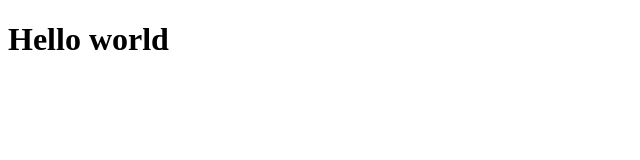
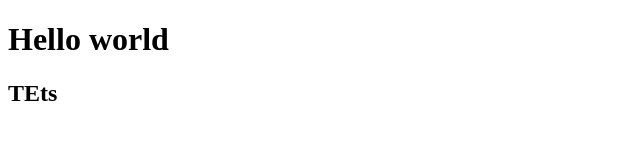
Before and after one commit to DITM-2022-Assignment/ditm-mg-assignment-Eshan-ST22379, a plain HTML site: page index.html in a window 1280 px wide. Shown: the full height of the page, 0-640 px from the left. Drawn offline with Linux system fonts and the light colour scheme.

Commit message:
Pushed code

```diff
--- a/index.html
+++ b/index.html
@@ -9,5 +9,6 @@
   </head>
   <body>
     <h1>Hello world</h1>
+    <h2>TEts</h2>
   </body>
 </html>
```
